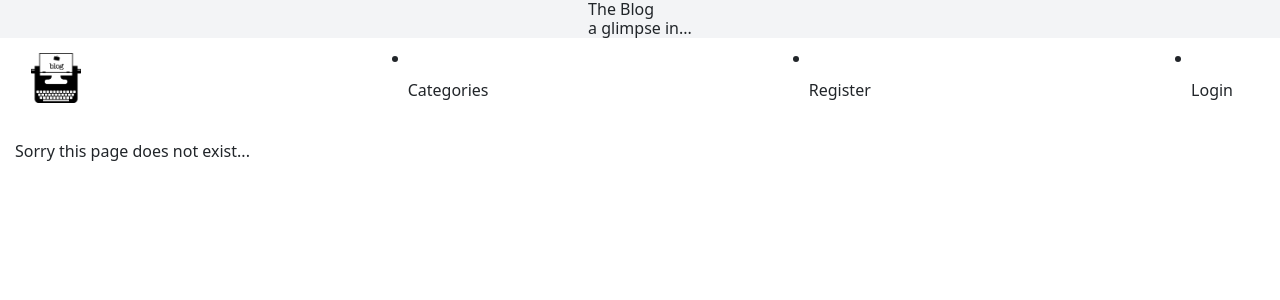
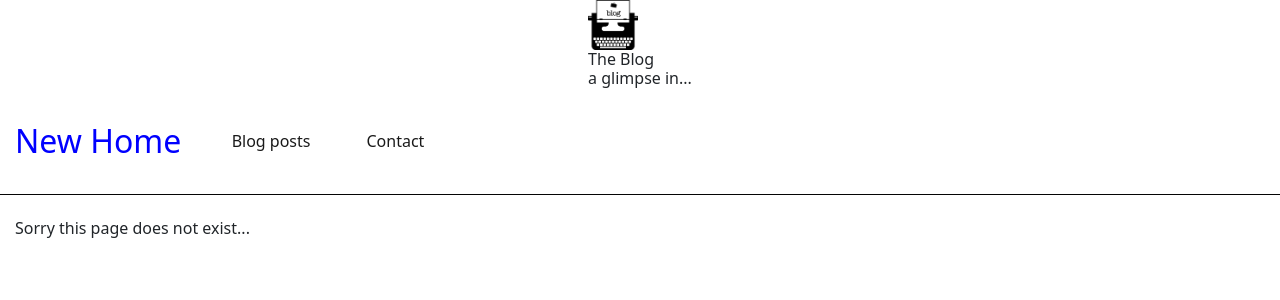
Before and after one commit to Sesethu97/Blogging, a Django app: page /category/1 in a window 1280 px wide. Shown: the top 300 px of the page. Run offline with Django 4.2, Linux system fonts and the light colour scheme; data comes from the database, SQL or seed files in the repository.

Commit message:
changed navbar

```diff
--- a/blog/startblog/urls.py
+++ b/blog/startblog/urls.py
@@ -10,6 +10,8 @@ from .views import (
     create_post,
     category_list,
     user_cast_vote,
+    base_home,
+    contact_page,
 )
 
 
@@ -17,6 +19,8 @@ app_name = "startblog"
 
 urlpatterns = [
     path("", HomePage.as_view(), name="home"),
+    path("base_home", base_home, name="base_home"),
+    path("contact_page", contact_page, name="contact_page"),
     path("article/<int:pk>", PostPage.as_view(), name="post_details"),
     path("add_post/", create_post, name="add_post"),
     path("article/edit/<int:pk>", UpdatePost.as_view(), name="update_post"),
--- a/blog/startblog/views.py
+++ b/blog/startblog/views.py
@@ -32,6 +32,12 @@ class HomePage(ListView):
         context["category_menu"] = category_menu
         return context
 
+def base_home(request):
+    return render(request, 'blog/base_home.html', {})
+
+
+def contact_page(request):
+    return render(request, 'blog/contact_page.html', {})
 
 def category_list(request):
     category_menu_list = Category.objects.all()
--- a/blog/templates/base.html
+++ b/blog/templates/base.html
@@ -31,10 +31,12 @@
 
     }
 
-    /* .navbar.navbar-inverse .navbar-header .navbar-brander {
+    .navbar {
       text-align: center;
       float: none;
-    } */
+      display:initial;
+    }
+
 
     .navbar-breader {
       text-transform: capitalize;
@@ -45,12 +47,19 @@
 
       text-align: center;
     }
-
+    .navbar-nav > li{
+      margin-left:20px;
+      margin-right:20px;
+    }
     .h1 {
       font-family: ui-monospace, SFMono-Regular, Menlo, Monaco, Consolas, "Liberation Mono", "Courier New", monospace;
 
 
     }
+    hr.new1 {
+  border-top: 1px solid rgb(5, 5, 5);
+}
+
 
     .navbar-header {
       display: flex;
@@ -62,58 +71,37 @@
 
 <body>
   <div class="blog-container">
-    <div class="flex justify-center bg-gray-100">
+    <div class="flex justify-center">
       <div class="flex-aself-center flex-column">
-        <h1>The Blog</h1>
-        <h1>a glimpse in...</h1>
+        <img src="{% static 'startblog/images/icon.png' %}" class=" img-icon"><h1>The Blog</h1>
+        <h2>a glimpse in...</h2>
       </div>
     </div>
     <nav class="navbar navbar-expand-lg navbar-light">
       <div class="container-fluid">
-
-        <a class="navbar-brand" href="{% url 'blog:home' %}">
-          <img src="{% static 'startblog/images/icon.png' %}" class=" img-icon"></a>
-        <button class="navbar-toggler" type="button" data-toggle="collapse" data-target="#navbarSupportedContent"
-          aria-controls="navbarSupportedContent" aria-expanded="false" aria-label="Toggle navigation">
+        <a class="navbar-brand" href="{% url 'blog:base_home' %}">New Home </a>
+        <button class="navbar-toggler" type="button" data-bs-toggle="collapse" data-bs-target="#navbarSupportedContent" aria-controls="navbarSupportedContent" aria-expanded="false" aria-label="Toggle navigation">
           <span class="navbar-toggler-icon"></span>
         </button>
 
-        <!-- Category menu code -->
-        {% if category_menu %}
         <div class="collapse navbar-collapse" id="navbarSupportedContent">
-          <ul class="navbar-nav mr-auto">
-            <li class="nav-item dropdown">
-              <a class="nav-link dropdown-toggle" href="#" id="navbarDropdown" role="button" data-toggle="dropdown"
-                aria-haspopup="true" aria-expanded="false">
-                Categories
-              </a>
-              <div class="dropdown-menu" aria-labelledby="navbarDropdown">
-                {% for item in category_menu %}
-                <a class="dropdown-item" href="{% url 'blog:category_post' item|slugify %}">
-                  {{item}}
-                </a>
-                {% endfor %}
-              </div>
+          <ul class="navbar-nav me-auto mb-2 mb-lg-0">
+            <li class="nav-item">
+              <a class="nav-link active" aria-current="page" href="{% url 'blog:home' %}">Blog posts </a>
             </li>
-            {% else %}
-            <!-- category_list -->
             <li class="nav-item">
-              <a class="nav-link" href="{% url 'blog:category_list' %}">Categories</a>
+              <a class="nav-link active" aria-current="page" href="{% url 'blog:contact_page' %}">Contact </a>
             </li>
-            {% endif %}
-
-            {% include 'components/nav/nav-items.html' %}
+          </ul>
+        </div>
 
 
+      </div>
 
-          </ul>
-          {% if user.is_authenticated %}
-            {% include 'components/nav/user-dropdown.html' %}
+    </nav>
+    <hr class="new1">
 
-          {% endif %}
-        </div>
-      </div>
-    </nav>
+  </div>
     <br />
     <div class="container">
 
```
Also changed, not shown: blog/templates/blog/base_home.html (added, +12 -0 lines), blog/templates/blog/contact_page.html (added, +12 -0 lines), blog/templates/components/nav/below-new-nav.html (added, +36 -0 lines), blog/templates/components/nav/user-dropdown.html (+7 -0 lines).
